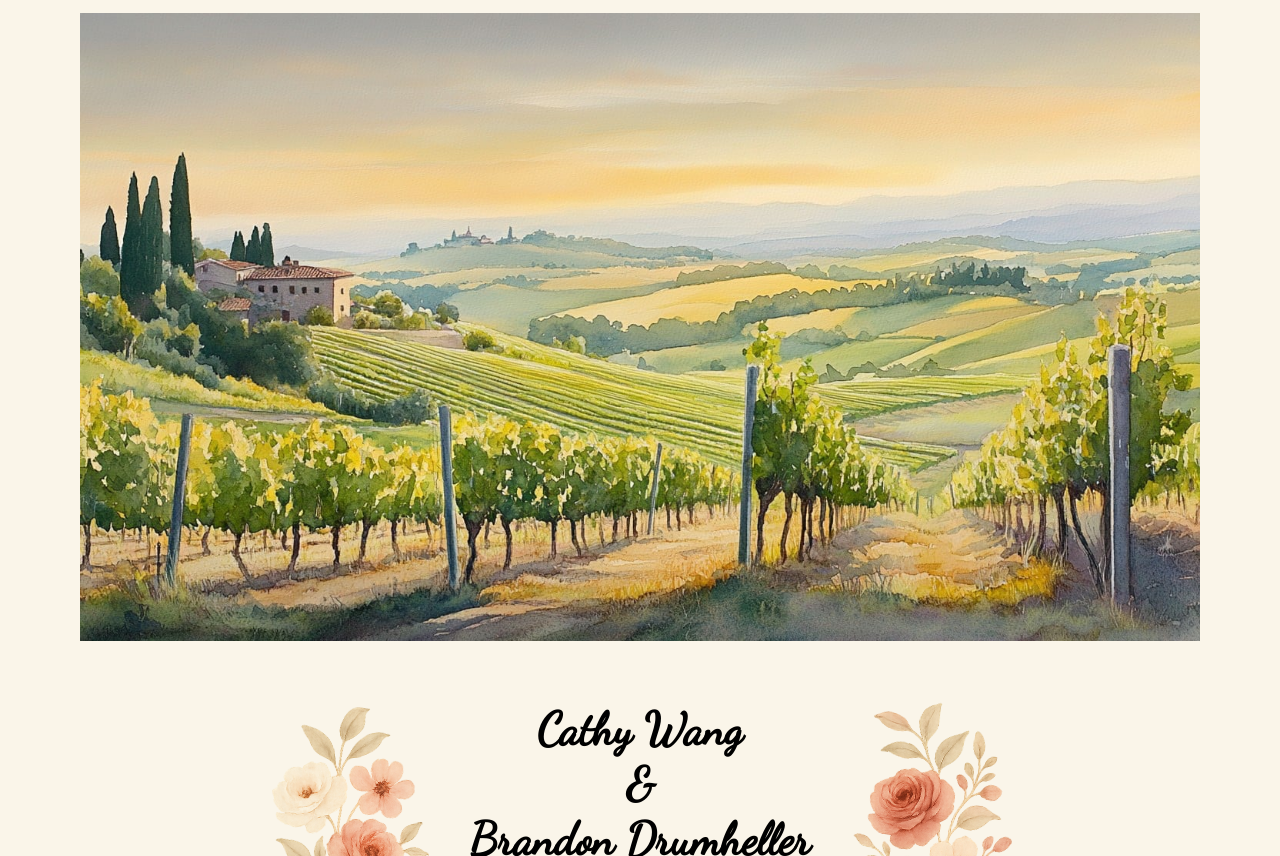
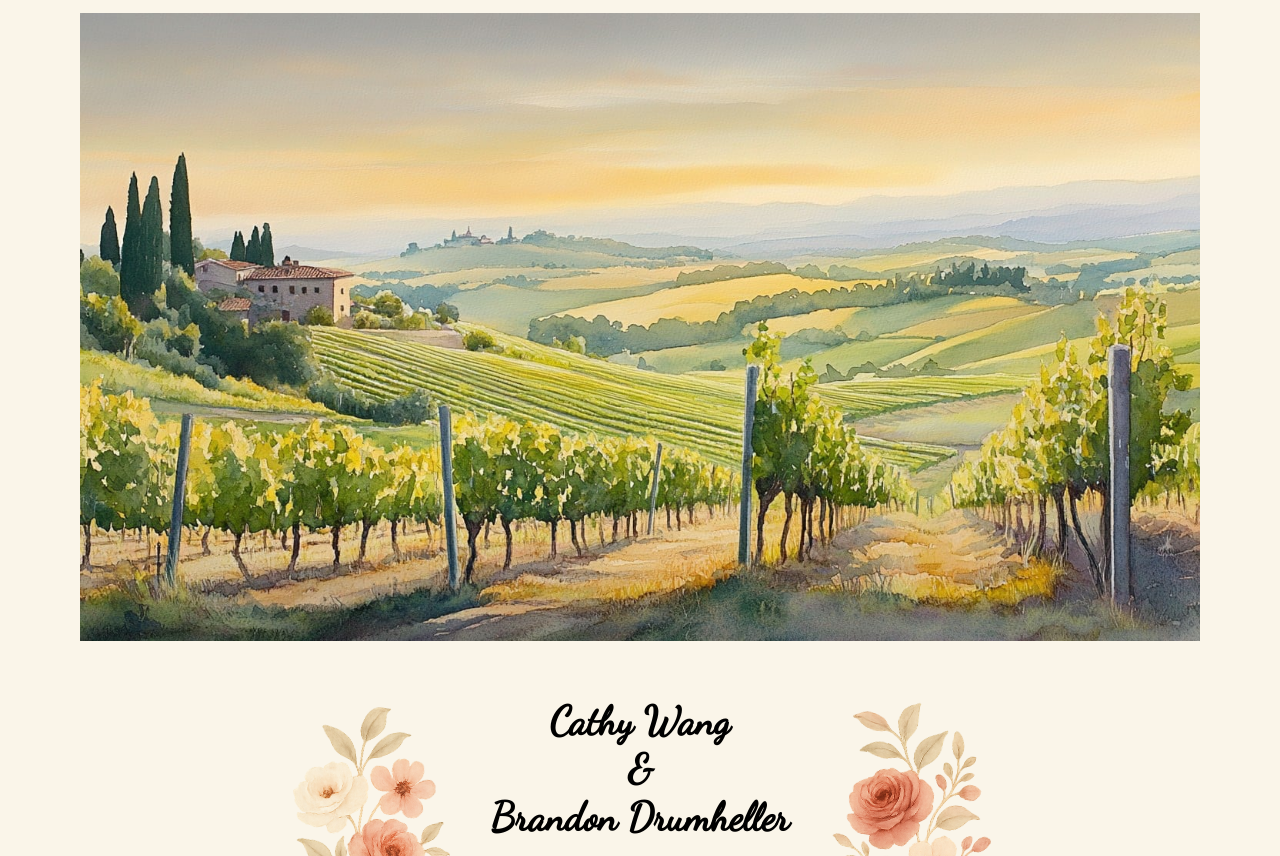
Before and after one commit to cathybrandon/cathybrandon.github.io, a website: page index.html in a window 1280 px wide. Shown: the part 96-952 px from the top of the page. Drawn offline with Linux system fonts and the light colour scheme.

Commit message:
styling fix

```diff
--- a/index.html
+++ b/index.html
@@ -34,7 +34,7 @@
   <div class="flower-frame">
     <img src="img/flowers_left.png" class="flower left" alt="Left flowers" loading="lazy">
     <div>
-      <h3 style="font-size: 2.85rem; font-family: 'Dancing Script', monospace; padding-bottom: 0;" id="wedding-date1">Cathy Wang <br/>&<br/>Brandon Drumheller</h3>
+      <h3 style="font-size: 2.50rem; font-family: 'Dancing Script', monospace; padding-bottom: 0;" id="wedding-date1">Cathy Wang <br/>&<br/>Brandon Drumheller</h3>
       <h3 style="font-size: 1.65rem; font-family: 'Montserrat Alternates';" id="wedding-date">06.06.2026</h3>
       <h3 style="font-size: 1.35rem; font-family: 'Montserrat Alternates';" id="wedding-date">Sunol, California</h3>
       <div id="countdown" style="font-size: 1.25rem;"></div>
```
